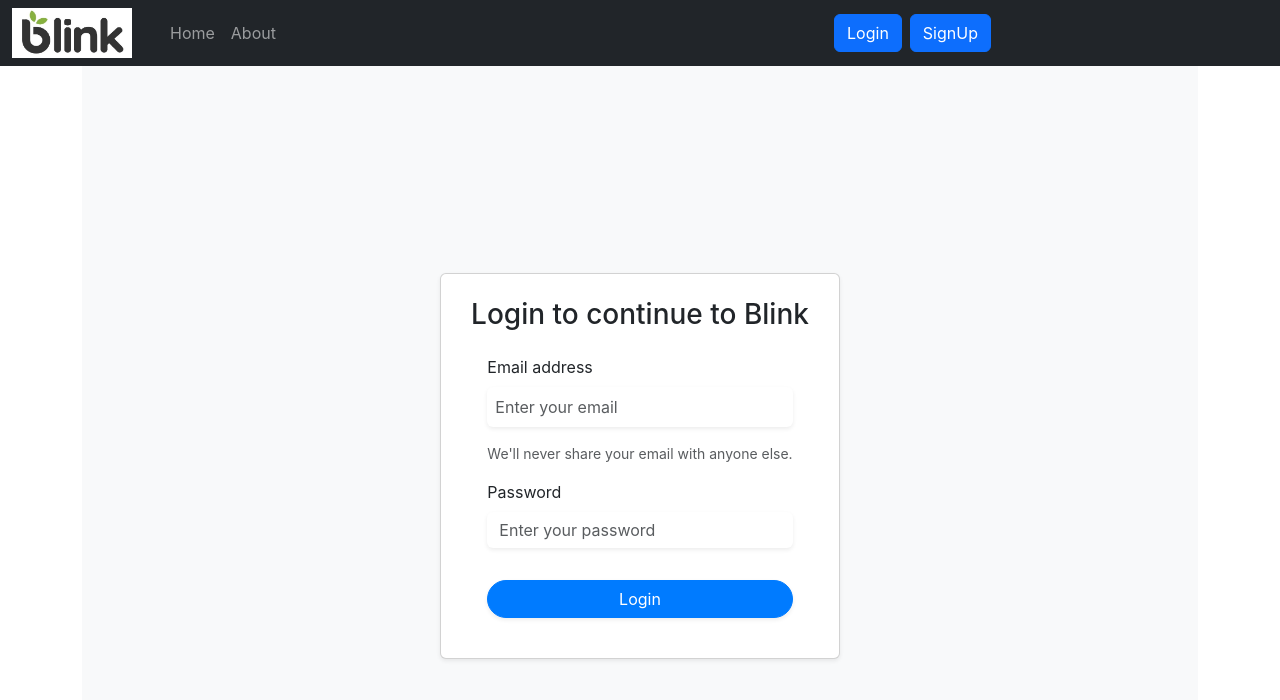
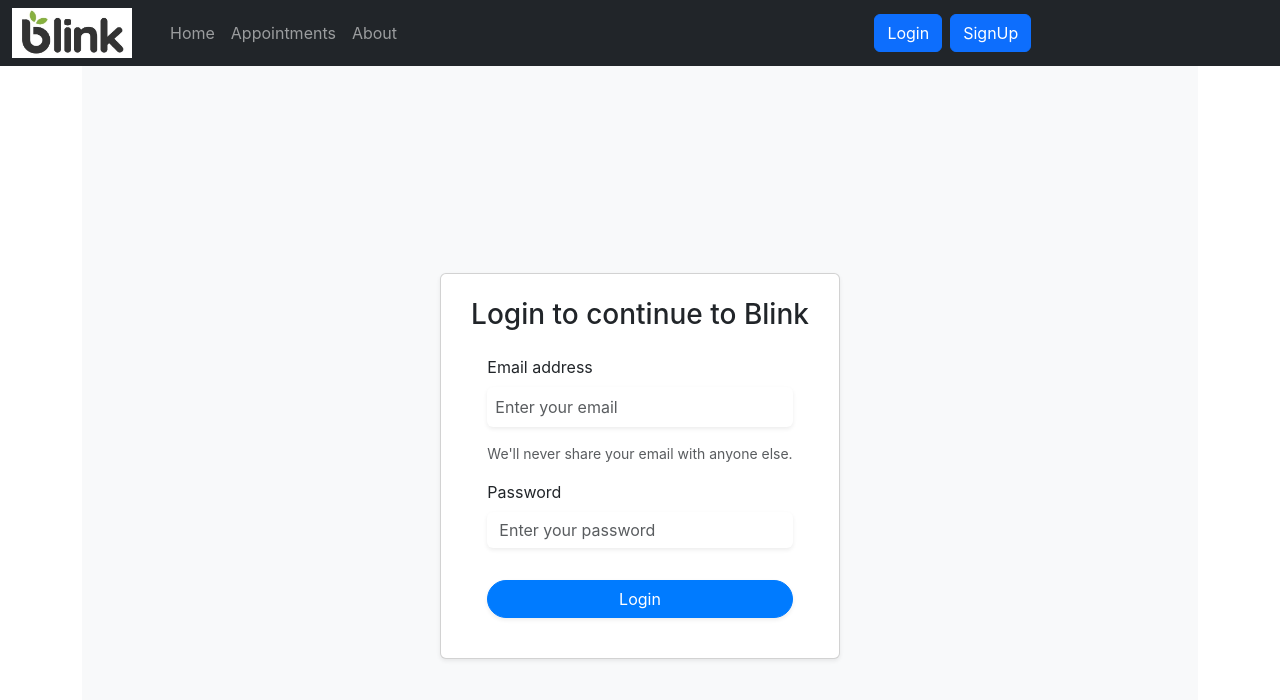
Before and after one commit to chetanjaizz/Appointment_Scheduler_using_AWS, a React (Create React App) app: page /login in a window 1280 px wide. Shown: the top 700 px of the page. Built offline with nearby package versions, Linux system fonts and the light colour scheme.

Commit message:
Update Navbar.js

```diff
--- a/src/components/Navbar.js
+++ b/src/components/Navbar.js
@@ -29,8 +29,12 @@ const Navbar = () => {
           <Link className={`nav-link ${location.pathname==="/"? "active" : ""}`} aria-current="page" to="/">Home</Link>
         </li>
         <li className="nav-item">
+          <Link className={`nav-link ${location.pathname==="/Appointments"? "active" : ""}`} to="/Appointments">Appointments</Link>
+        </li>
+        <li className="nav-item">
           <Link className={`nav-link ${location.pathname==="/about"? "active" : ""}`} to="/about">About</Link>
         </li>
+
 
 
       </ul>
```
